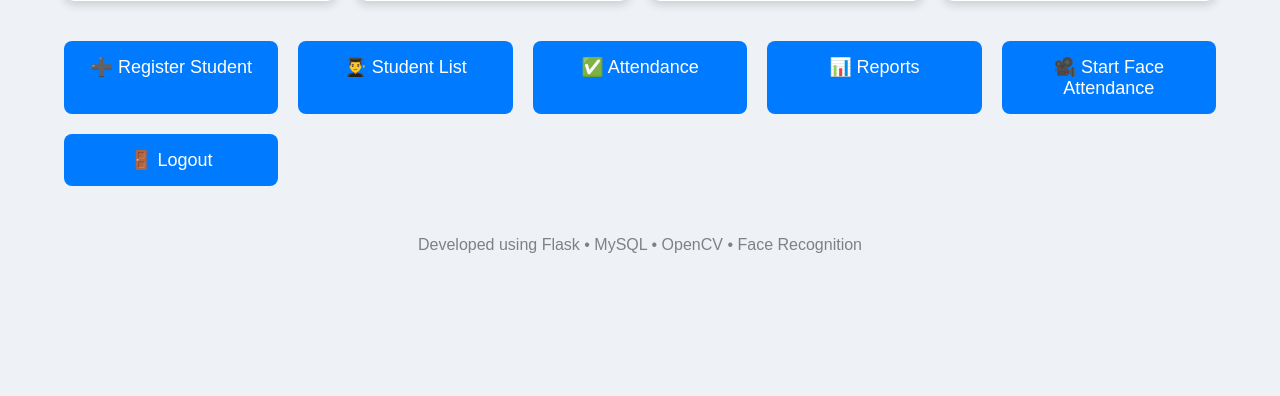
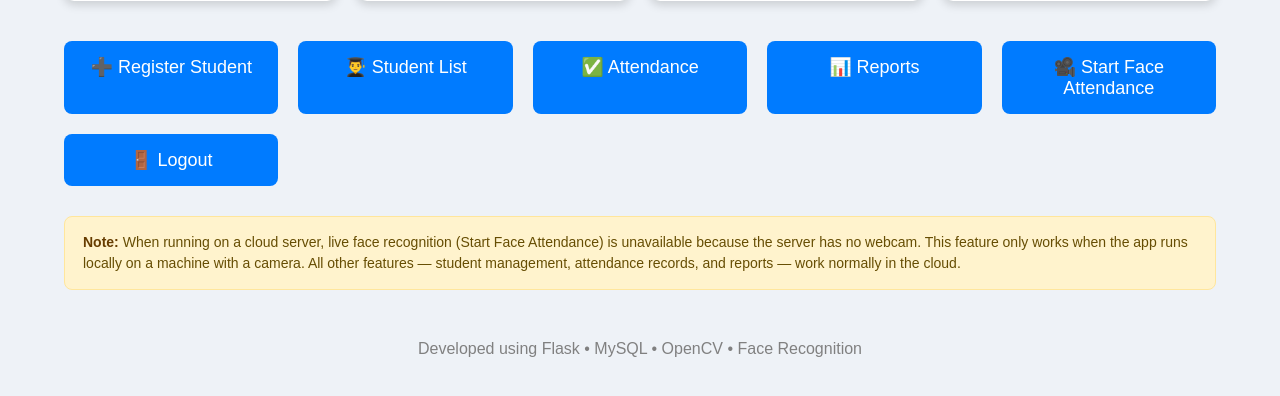
Before and after one commit to swarangi12/CloudAttendanceSystem, a Flask app: page /dashboard in a window 1280 px wide. Shown: the part 256-652 px from the top of the page. Run offline with Flask 3, Linux system fonts and the light colour scheme; data that the repository does not hold is empty.

Commit message:
feat: add notice about cloud server limitations for face recognition
Added a notice explaining that live face recognition is unavailable on cloud servers due to webcam absence.

Co-authored-by: swarangi12 <235534231+swarangi12@users.noreply.github.com>

```diff
--- a/templates/dashboard.html
+++ b/templates/dashboard.html
@@ -82,6 +82,21 @@
             color:gray;
         }
 
+        .notice{
+            margin-top:30px;
+            background:#fff3cd;
+            border:1px solid #ffe69c;
+            color:#664d03;
+            padding:15px 18px;
+            border-radius:8px;
+            font-size:14px;
+            line-height:1.5;
+        }
+
+        .notice strong{
+            color:#663c00;
+        }
+
     </style>
 
 </head>
@@ -148,6 +163,14 @@
 
 </div>
 
+<div class="notice">
+    <strong>Note:</strong> When running on a cloud server, live face recognition
+    (Start Face Attendance) is unavailable because the server has no webcam. This
+    feature only works when the app runs locally on a machine with a camera. All
+    other features &mdash; student management, attendance records, and reports &mdash;
+    work normally in the cloud.
+</div>
+
 </div>
 
 <footer>
```
